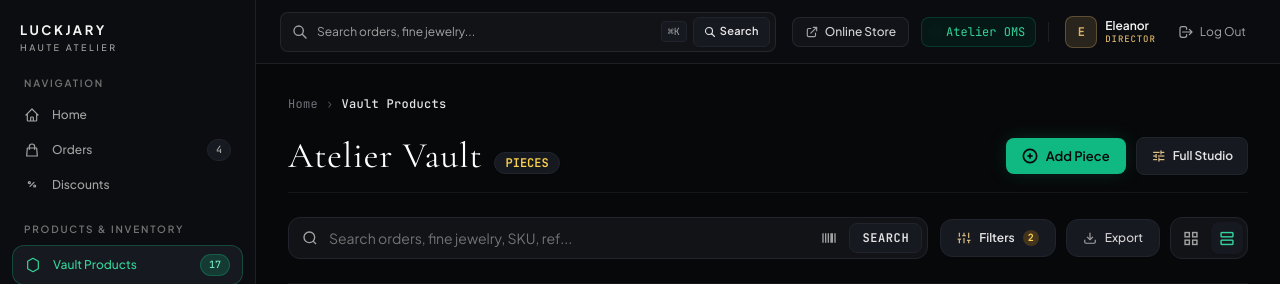
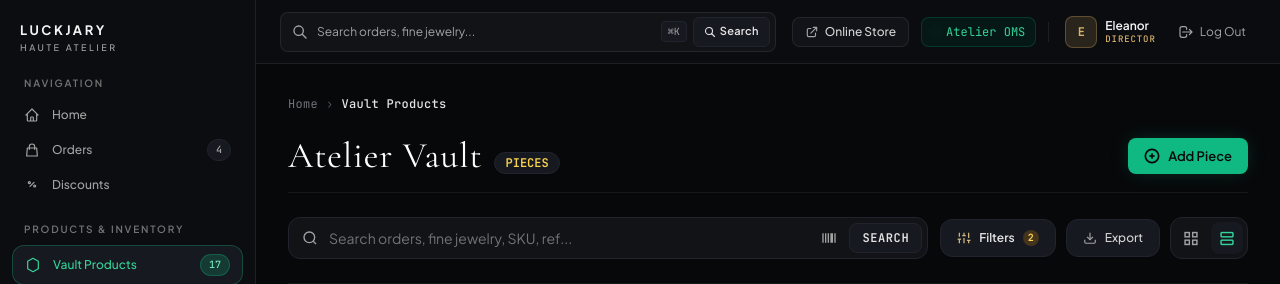
Before and after one commit to saloarhussain/luckjary-ecommerce, a Django app: template templates/admin/catalog/product/change_list.html in a window 1280 px wide. Shown: the top 284 px of the page. Run offline with Django 5.2, Linux system fonts and the light colour scheme; the template is opened without the code that fills it, so the values that code supplies are empty; some libraries are stand-ins or nearby versions.

Commit message:
fix(ui): navigate directly to full add product studio on Add Piece click

```diff
--- a/templates/admin/catalog/product/change_list.html
+++ b/templates/admin/catalog/product/change_list.html
@@ -215,18 +215,13 @@ button, button *, button:hover, button:focus {
         <!-- Top Actions adhering strictly to Primary Emerald & Secondary Obsidian tokens -->
         <div class="flex items-center gap-2.5 self-start md:self-auto">
           <!-- Primary CTA Button: Emerald background, pitch-black text, glow-emerald -->
-          <button type="button" onclick="openQuickAddModal()" class="flex items-center gap-2 bg-emerald-500 hover:bg-emerald-400 text-obsidian-950 font-semibold text-xs sm:text-[13px] px-4 py-2.5 rounded-lg shadow-lg glow-emerald active:scale-95 transition-all cursor-pointer" style="color: #07080a !important; text-decoration: none !important;">
+          <a href="{% url 'admin:catalog_product_add' %}" class="flex items-center gap-2 bg-emerald-500 hover:bg-emerald-400 text-obsidian-950 font-semibold text-xs sm:text-[13px] px-4 py-2.5 rounded-lg shadow-lg glow-emerald active:scale-95 transition-all cursor-pointer" style="color: #07080a !important; text-decoration: none !important;">
             <svg class="w-4 h-4 text-[#07080a]" fill="none" stroke="currentColor" stroke-width="2.5" viewBox="0 0 24 24">
               <circle cx="12" cy="12" r="10"></circle>
               <line x1="12" y1="8" x2="12" y2="16"></line>
               <line x1="8" y1="12" x2="16" y2="12"></line>
             </svg>
             <span>Add Piece</span>
-          </button>
-          <!-- Secondary Action: Obsidian surface, border-obsidian-700, neutral-200 text -->
-          <a href="/admin/catalog/product/add/" class="hidden sm:flex items-center gap-1.5 bg-obsidian-800 hover:bg-obsidian-700 text-neutral-200 hover:text-white font-semibold text-xs px-3.5 py-2.5 rounded-lg border border-obsidian-700 transition cursor-pointer" style="text-decoration: none !important;" title="Open Full Studio Form">
-            <span class="material-symbols-outlined text-[16px] text-champagne-400">tune</span>
-            <span>Full Studio</span>
           </a>
         </div>
       </div>
@@ -491,14 +486,14 @@ button, button *, button:hover, button:focus {
             <h3 class="font-serif text-xl text-white font-normal">Atelier Vault is Empty</h3>
             <p class="text-xs text-neutral-400 mt-1 max-w-sm">No fine jewelry pieces found in this vault query. Create your first creation below.</p>
           </div>
-          <button type="button" onclick="openQuickAddModal()" class="flex items-center gap-2 bg-emerald-500 hover:bg-emerald-400 text-obsidian-950 font-semibold text-xs px-4 py-2.5 rounded-lg shadow-lg glow-emerald transition-all cursor-pointer" style="color: #07080a !important; text-decoration: none !important;">
+          <a href="{% url 'admin:catalog_product_add' %}" class="flex items-center gap-2 bg-emerald-500 hover:bg-emerald-400 text-obsidian-950 font-semibold text-xs px-4 py-2.5 rounded-lg shadow-lg glow-emerald transition-all cursor-pointer" style="color: #07080a !important; text-decoration: none !important;">
             <svg class="w-4 h-4 text-[#07080a]" fill="none" stroke="currentColor" stroke-width="2.5" viewBox="0 0 24 24">
               <circle cx="12" cy="12" r="10"></circle>
               <line x1="12" y1="8" x2="12" y2="16"></line>
               <line x1="8" y1="12" x2="16" y2="12"></line>
             </svg>
             <span>Add First Piece</span>
-          </button>
+          </a>
         </div>
         {% endfor %}
       </div>
```
